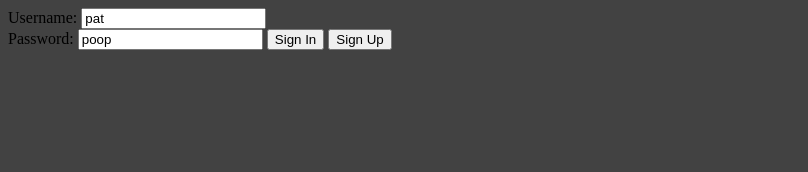
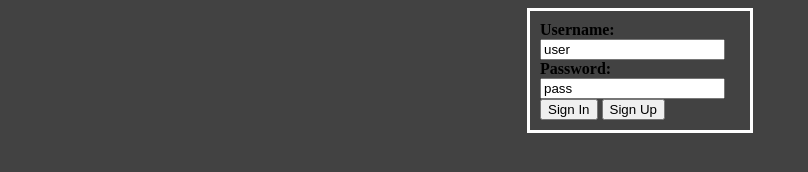
Before and after one commit to thompsonpat/html-game, a website: page client/index.html in a window 1280 px wide. Shown: the whole page, without its empty margins (0-808 px from the left). Drawn offline with Linux system fonts and the light colour scheme; no server answers.

Commit message:
simple code reformatting

```diff
--- a/app.js
+++ b/app.js
@@ -16,7 +16,7 @@ app.use('/client', express.static(__dirname + '/client'));
 serv.listen(2000);
 console.log('Server started.');
 
-// var SOCKET_LIST = {};
+var SOCKET_LIST = {};
 
 // Bool to allow debug commands from chat box
 var DEBUG = true;
@@ -35,7 +35,7 @@ io.sockets.on('connection', function (socket) {
 	socket.on('signIn', function (data) { // data: {username, password}
 		Database.isValidPassword(data, function (result) {
 			if (!result) return socket.emit('signInResponse', { success: false });
-			Database.getPlayerProgress(data.username, function(progress) {
+			Database.getPlayerProgress(data.username, function (progress) {
 				Player.onConnect(socket, data.username, progress);
 				socket.emit('signInResponse', { success: true });
 			});
--- a/client/Inventory.js
+++ b/client/Inventory.js
@@ -86,6 +86,7 @@ Item = function (id, name, event) {
 	Item.list[self.id] = self;
 	return self;
 }
+
 Item.list = {};
 
 Item("ammo", "Ammo", function (player) {
--- a/client/index.html
+++ b/client/index.html
@@ -1,6 +1,6 @@
 <div id="signInContainer">
-    Username: <input id="usernameField" type="text" value="pat"></input><br />
-    Password: <input id="passwordField" type="text" value="poop"></input>
+    Username: <input id="usernameField" type="text" value="user"></input><br />
+    Password: <input id="passwordField" type="text" value="pass"></input>
     <button id="signInBtn">Sign In</button>
     <button id="signUpBtn">Sign Up</button>
 </div>
@@ -363,6 +363,16 @@
 
 </script>
 <style>
+    #signInContainer {
+        border: 3px solid #FFF;
+        color: #000;
+        font-weight: bold;
+        padding: 10px;
+        margin: 0 auto;
+        min-width: 200px;
+        width: 10%;
+    }
+
     #gameContainer {
         display: none;
     }
```
Also changed, not shown: Entity.js (+0 -7 lines). Lines whose indentation alone changed are shown as unchanged.
